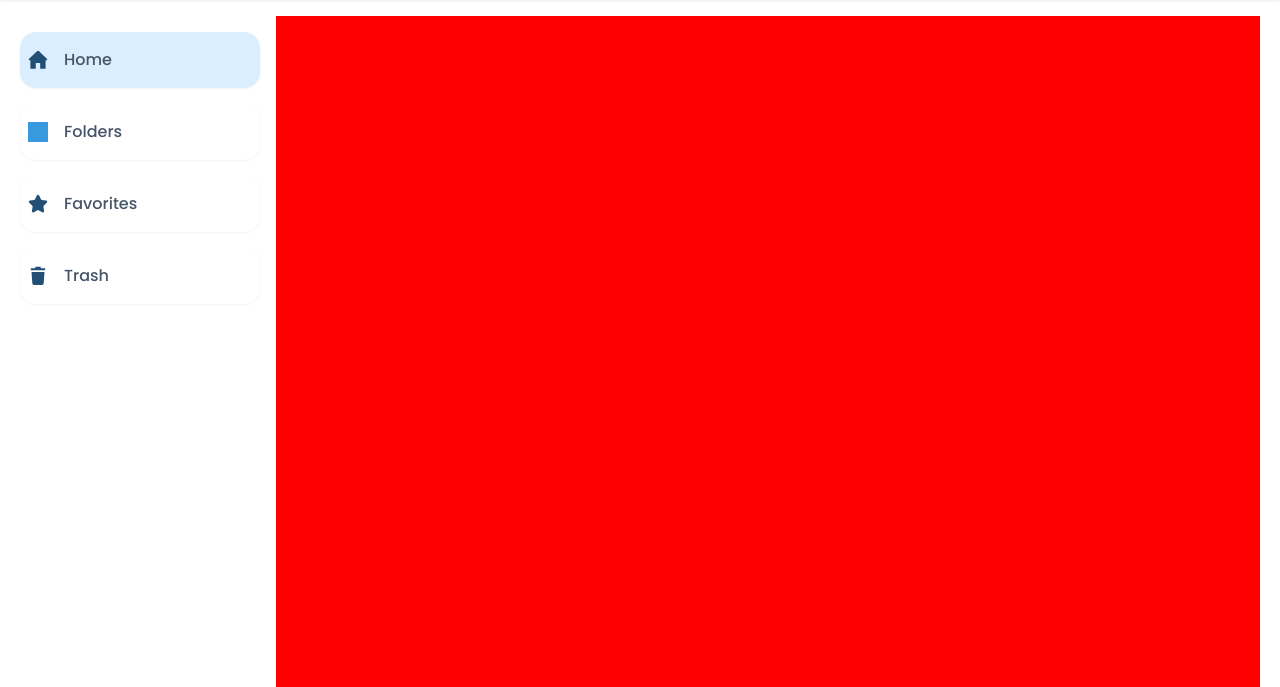
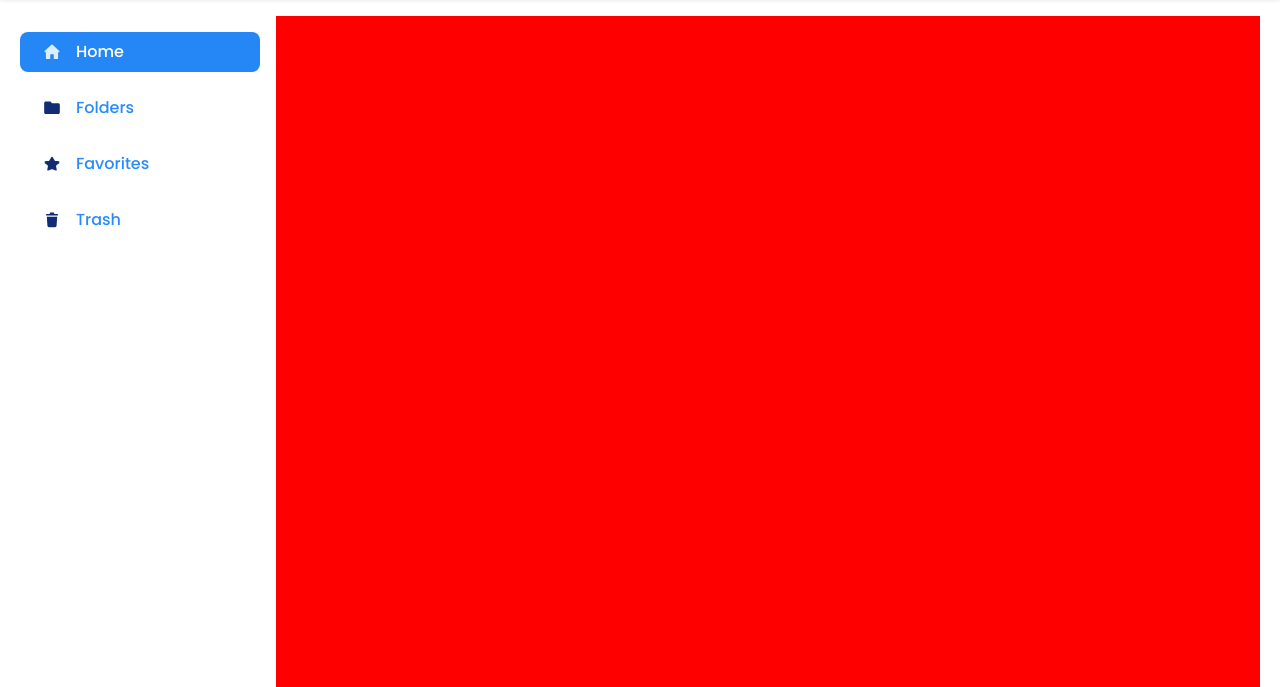
Before and after one commit to LEGENDFVRYz/polycast-thesis, a Flask app: page /gallery in a window 1280 px wide. Shown: the part 96-783 px from the top of the page. Run offline with Flask 3, Linux system fonts and the light colour scheme; data that the repository does not hold is empty; grey boxes are pictures that could not be loaded.

Commit message:
fix(icons): create and merge the gallery icons sprite - quick actions icons only

```diff
--- a/app/static/css/gallery/_quick-menu.css
+++ b/app/static/css/gallery/_quick-menu.css
@@ -28,17 +28,22 @@
             background-color: #DBEEFF;
         }
 
-        img {
-            width: 20px;
-            height: 20px;
-            filter: invert(26%) sepia(29%) saturate(1221%) hue-rotate(165deg) brightness(92%) contrast(88%);
-            transition: color 0.2s;
+        svg.qa-icon {
+            width: 1rem;
+            height: 1rem;
+            color: var(--color-primary);
+            fill: var(--color-primary);
         }
     }
 
     .qa-button.active {
         background-color: #DBEEFF;
         border: none;
+
+        svg.qa-icon {
+            color: #DBEEFF;
+            fill: #DBEEFF;
+        }
     }
 }
 
@@ -94,8 +99,23 @@
             align-items: center;
             justify-content: start;
 
+            padding: 0.5em 1.5em;
+            border-radius: 0.5em;
+            color: #288bfd;
+            box-shadow: none;
+
             flex: 0;
             border: 0;
+
+            &.active {
+                background-color: var(--color-secondary);
+                color: var(--color-secondary-foreground);
+            }
+
+            svg.icon {
+                color: #f84949;
+                fill: #f84949;
+            }
         }
     }
 }
--- a/app/templates/_layouts/gallery.html
+++ b/app/templates/_layouts/gallery.html
@@ -11,28 +11,36 @@
         <a href="{{ url_for('gallery_page', view='all') }}"
            class="qa-button {% if active_view == 'all' %}active{% endif %}"
            data-icon-btn="home">
-            <img src="{{ url_for('static', filename='images/icons/home.svg') }}">
+            <svg class="qa-icon" width="20" height="20">
+                <use href="#gllry-qa-home"></use>
+            </svg>
             <span>Home</span>
         </a>
 
         <a href="{{ url_for('gallery_page', view='folders') }}"
            class="qa-button {% if active_view == 'folders' %}active{% endif %}"
            data-icon-btn="folder">
-            <img src="{{ url_for('static', filename='images/icons/folder.svg') }}">
+            <svg class="qa-icon" width="20" height="20">
+                <use href="#gllry-qa-folder"></use>
+            </svg>
             <span>Folders</span>
         </a>
 
         <a href="{{ url_for('gallery_page', view='favorites') }}"
            class="qa-button {% if active_view == 'favorites' %}active{% endif %}"
            data-icon-btn="favorites">
-            <img src="{{ url_for('static', filename='images/icons/star-filled.svg') }}">
+            <svg class="qa-icon" width="20" height="20">
+                <use href="#gllry-qa-favorite"></use>
+            </svg>
             <span>Favorites</span>
         </a>
 
         <a href="{{ url_for('gallery_page', view='trash') }}"
            class="qa-button {% if active_view == 'trash' %}active{% endif %}"
            data-icon-btn="trash">
-            <img src="{{ url_for('static', filename='images/icons/trash.svg') }}">
+            <svg class="qa-icon" width="20" height="20">
+                <use href="#gllry-qa-trash"></use>
+            </svg>
             <span>Trash</span>
         </a>
     </section>
--- a/app/templates/base.html
+++ b/app/templates/base.html
@@ -21,6 +21,9 @@
     </head>
 
     <body>
+        <!-- Icons Sprites -->
+        {% include '_includes/_icons-gallery.html' %}           <!-- Temporary location, we split and preload it soon -->
+
         <header class="app-wrapper">
             <!-- Header -->
             <div class="app-header">
```
Also changed, not shown: app/templates/_includes/_icons-gallery.html (added, +40 -0 lines).
